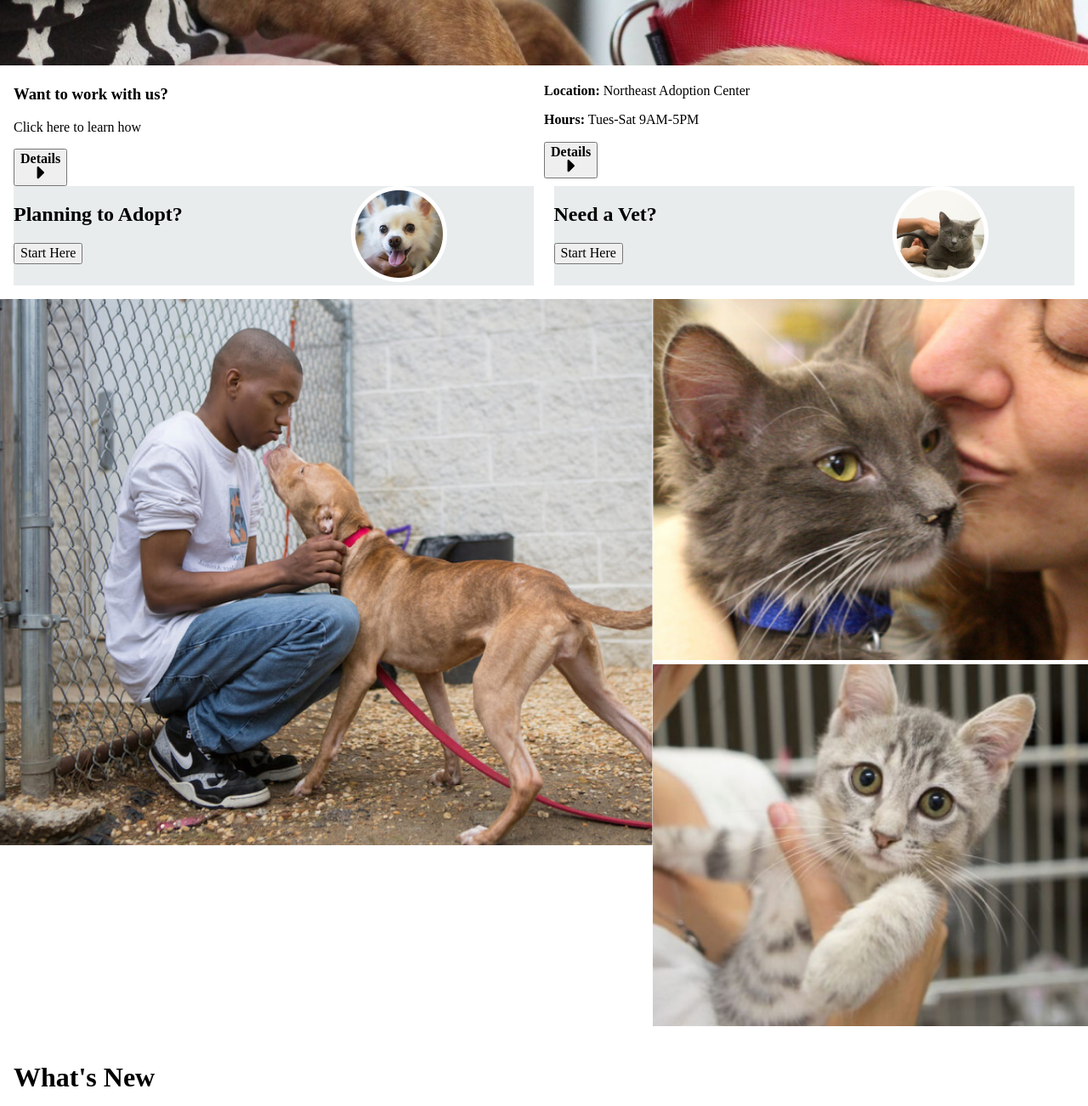
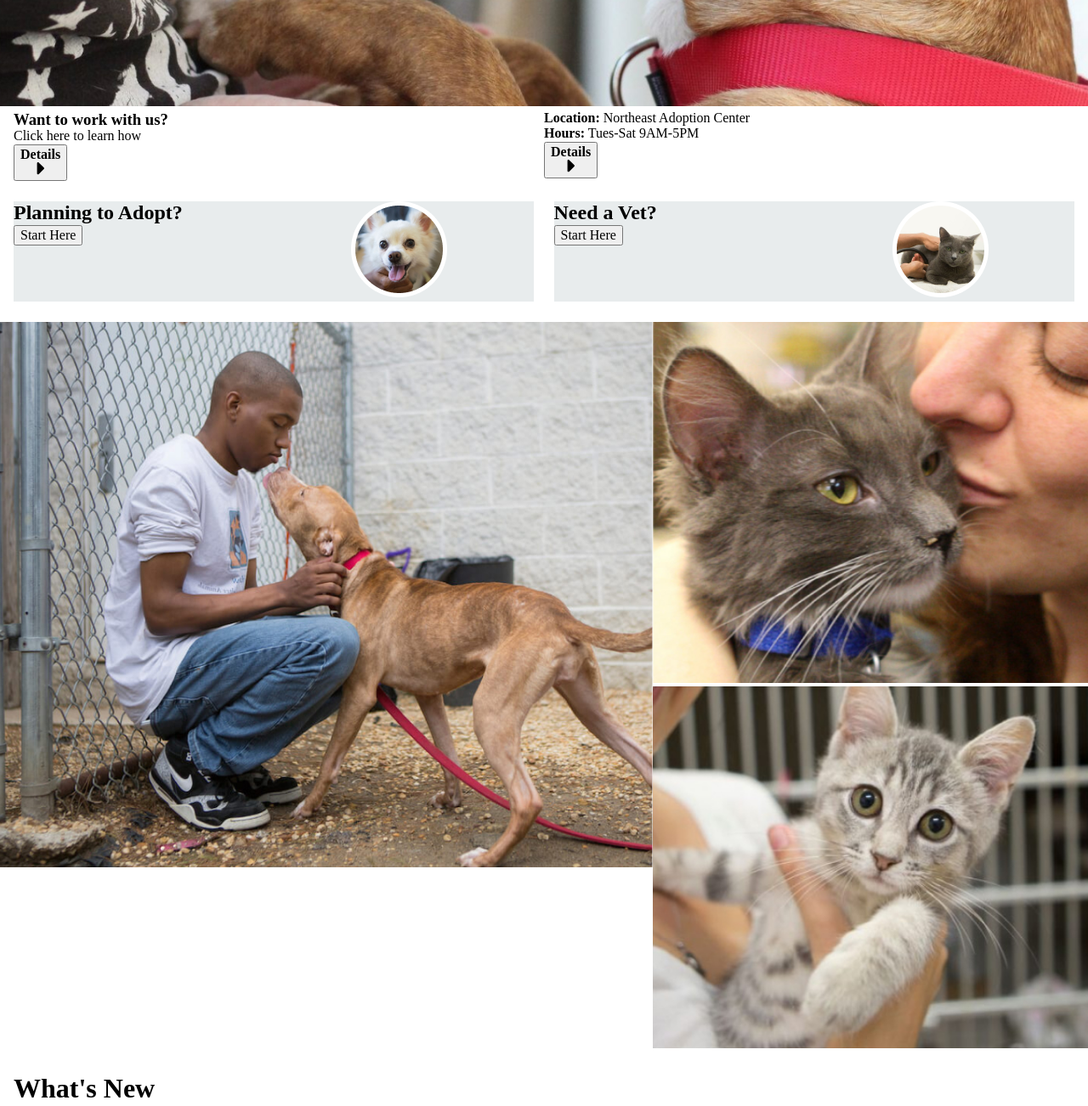
Before and after one commit to sgc57/Web2Homework, a website: page deploy/index.html in a window 1280 px wide. Shown: the part 900-2202 px from the top of the page at 85% size. Drawn offline with Linux system fonts and the light colour scheme.

Commit message:
global spacing added

```diff
--- a/deploy/index.html
+++ b/deploy/index.html
@@ -18,7 +18,7 @@
    </div>
 </header>
 
-<section class="css-grid-global">
+<section class="css-grid-global content-spacing">
     <div>
     <input type="text" placeholder="Search our animals">
     <button>
@@ -28,7 +28,7 @@
 </section>
 
 <section>
-    <section class="heroes">
+    <section class="heroes content-spacing">
         <img src="img/hero1.jpg" alt="man with dog">
     </section>
     <section class="css-grid-global">
@@ -42,7 +42,7 @@
                 </section>
                 <section>
                     <button>
-                        <section class="show-for-xl">
+                        <section class="show-for-lg">
                         <b>Details</b>
                     </section>
                         <img src="img/arrow.svg" alt="arrow">
@@ -60,7 +60,7 @@
                 </section>
                 <section>
                     <button>
-                        <section class="show-for-xl">
+                        <section class="show-for-lg">
                         <b>Details</b>
                     </section>
                         <img src="img/arrow.svg" alt="arrow">
@@ -71,7 +71,7 @@
     </section>
 </section>
 
-<section class="css-grid-global">
+<section class="css-grid-global content-spacing">
     <div>
         <section id="upper-cards">
 
@@ -104,7 +104,7 @@
     </div>
 </section>
 
-<section id="hero2" class="heroes">
+<section id="hero2" class="heroes content-spacing">
     <ul>
         <li id="image1"><img src="img/hero3.jpg" alt="kid with dog"></li>
         <li id="image2"><img src="img/hero2.jpg" alt="woman kissing cat"></li>
@@ -112,7 +112,7 @@
     </ul>
 </section>
 
-<section class="css-grid-global">
+<section class="css-grid-global content-spacing">
     <div>
         <h1>What's New</h1>
     </div>
@@ -178,7 +178,7 @@
     </ul>
 </section>
 
-<footer class="css-grid-global">
+<footer class="css-grid-global content-spacing">
     <div>
         <section id="locations">
             <h3>Locations</h3>
--- a/dev/scss/base/_base.scss
+++ b/dev/scss/base/_base.scss
@@ -19,3 +19,19 @@
         display: block;
     }
 }
+
+.show-for-lg{
+    display: none;
+
+    @include lg{
+        display: block;
+    }
+}
+
+.content-spacing{
+    margin: 16px 0 0 0;
+
+    @include lg{
+        margin: 24px 0 0 0;
+    }
+}
--- a/dev/scss/base/_typography.scss
+++ b/dev/scss/base/_typography.scss
@@ -1,3 +1,13 @@
 /* =============
     Typography
 ============= */
+
+h1,h2,h3,h4,h5{
+    padding: 0;
+    margin: 0;
+}
+
+p{
+    padding: 0;
+    margin: 0;
+}
```
Also changed, not shown: deploy/css/styles.css, 6 other files.
